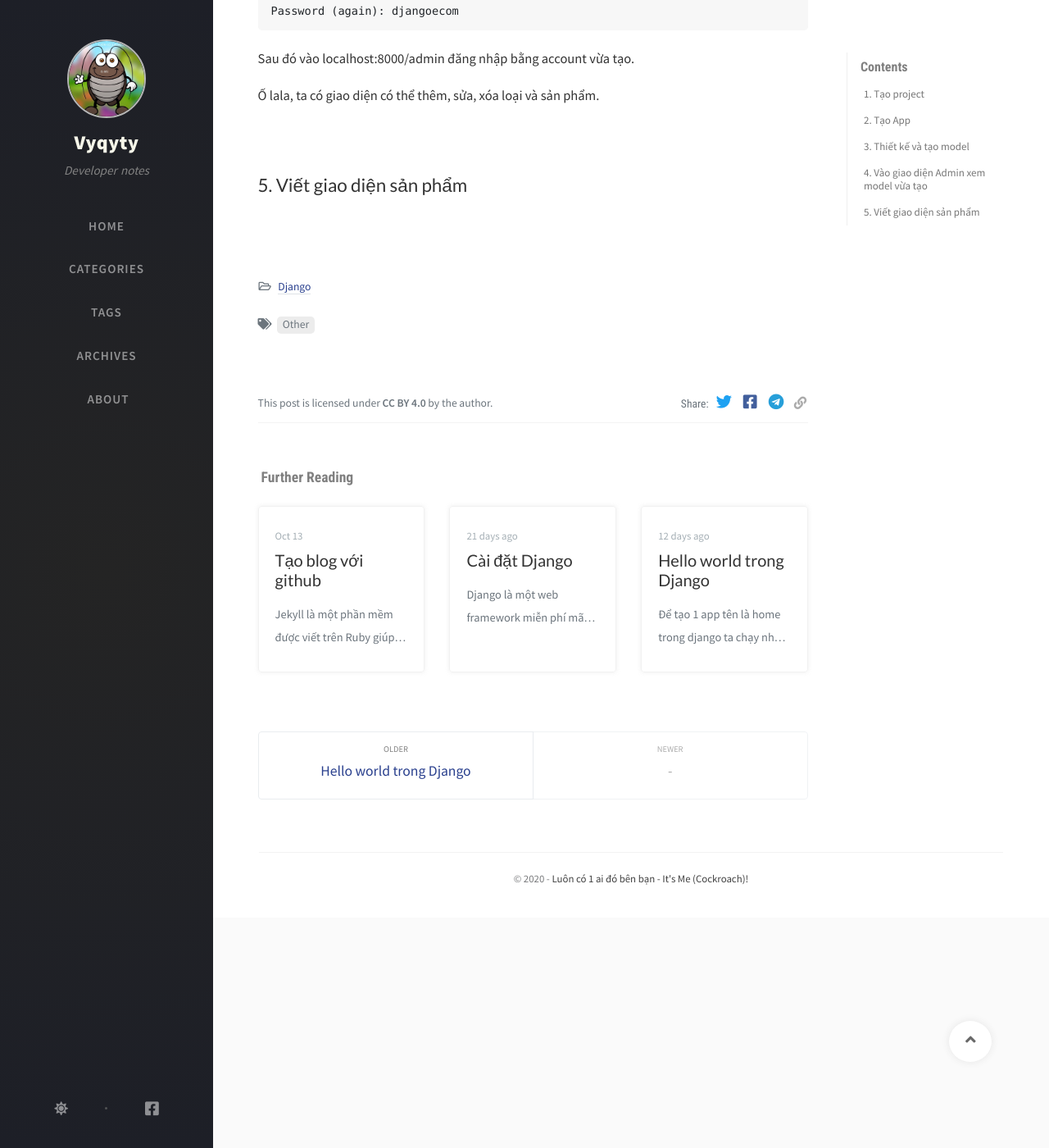
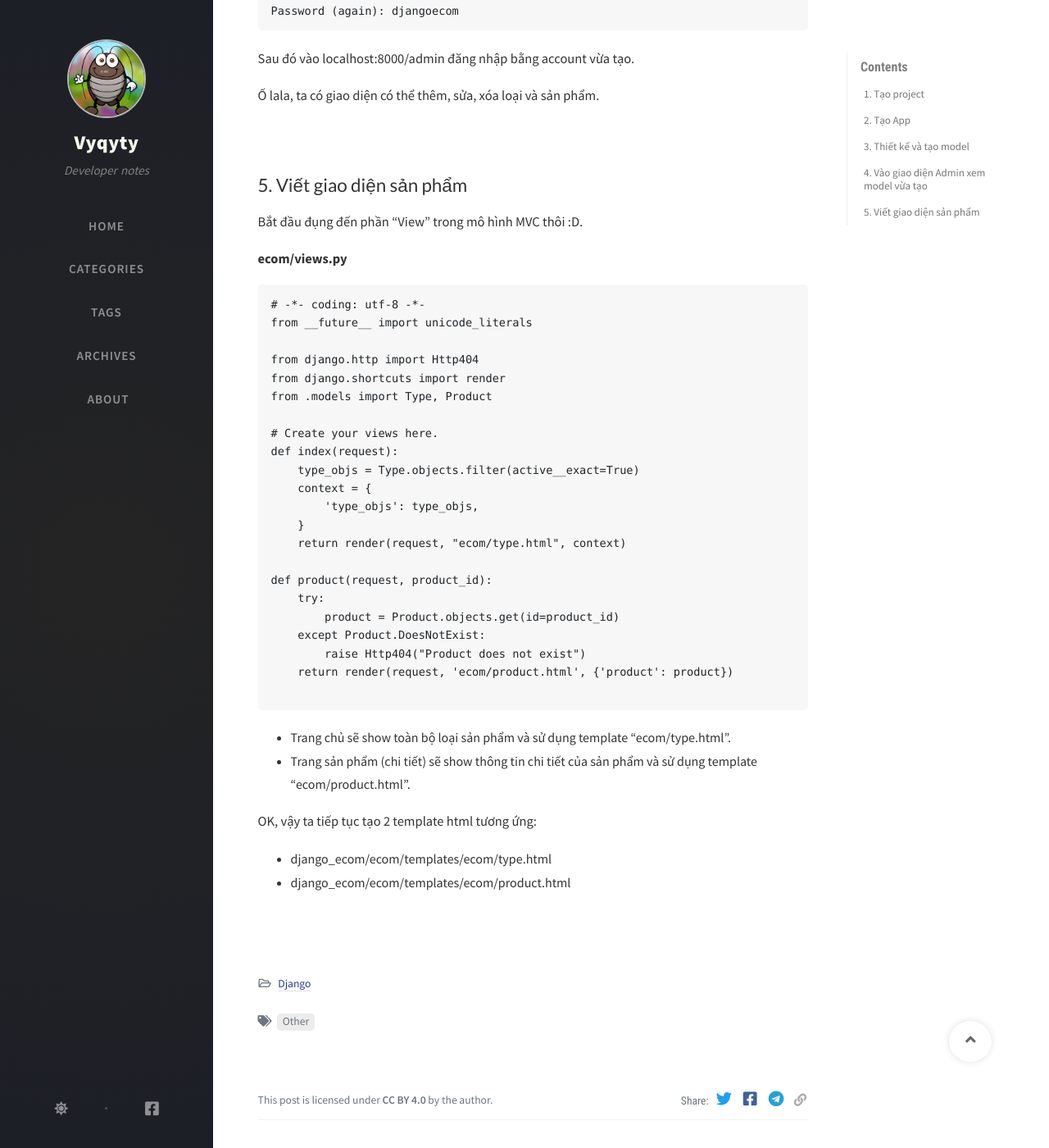
Before and after one commit to vyqyty/vyqyty.github.io, a Jekyll site: the page built from _posts/2020-11-23-web-ban-hang-don-gian-trong-django.md, in a window 1280 px wide and 1400 px high, scrolled down 5016 px. Shown: the whole window at 82% size. Built offline with Jekyll 4.4.1, drawn with Linux system fonts in a browser that asks for light colours; nearby versions of some CDN libraries; comment, search, counter and statistics services are not loaded.

Commit message:
Update 2020-11-23-web-ban-hang-don-gian-trong-django.md

````diff
--- a/_posts/2020-11-23-web-ban-hang-don-gian-trong-django.md
+++ b/_posts/2020-11-23-web-ban-hang-don-gian-trong-django.md
@@ -209,3 +209,38 @@ Sau đó vào localhost:8000/admin đăng nhập bằng account vừa tạo.
 ![Alt text](https://vyqyty.github.io/assets/img/uploads/2020/09/django_ecom_2_type_model.png)
 
 ## 5. Viết giao diện sản phẩm
+Bắt đầu đụng đến phần "View" trong mô hình MVC thôi :D.
+
+**ecom/views.py**
+```
+# -*- coding: utf-8 -*-
+from __future__ import unicode_literals
+
+from django.http import Http404
+from django.shortcuts import render
+from .models import Type, Product
+
+# Create your views here.
+def index(request):
+    type_objs = Type.objects.filter(active__exact=True)
+    context = {
+        'type_objs': type_objs,
+    }
+    return render(request, "ecom/type.html", context)
+
+def product(request, product_id):
+    try:
+        product = Product.objects.get(id=product_id)
+    except Product.DoesNotExist:
+        raise Http404("Product does not exist")
+    return render(request, 'ecom/product.html', {'product': product})
+
+```
+
+* Trang chủ sẽ show toàn bộ loại sản phẩm và sử dụng template "ecom/type.html".
+* Trang sản phẩm (chi tiết) sẽ show thông tin chi tiết của sản phẩm và sử dụng template "ecom/product.html".
+
+OK, vậy ta tiếp tục tạo 2 template html tương ứng:
+
+* django_ecom/ecom/templates/ecom/type.html
+* django_ecom/ecom/templates/ecom/product.html
````
